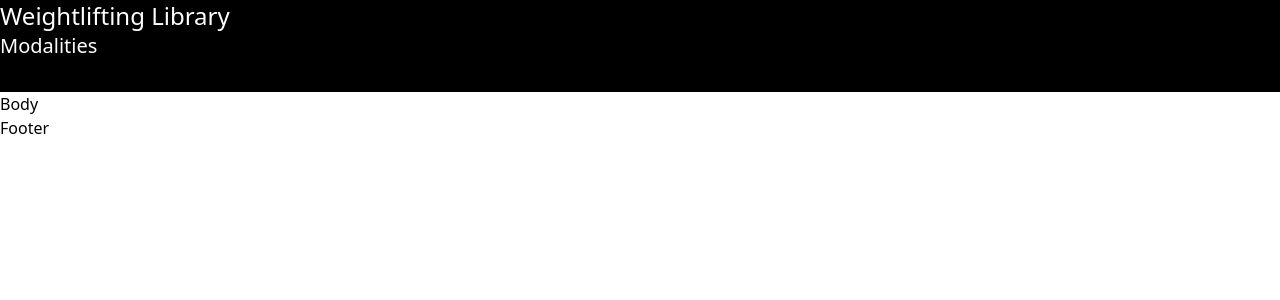
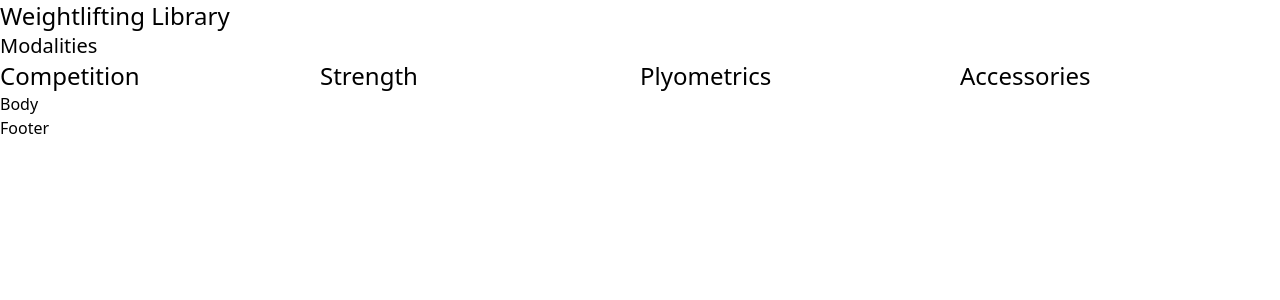
Before and after one commit to jdav892/oly-lib, a React (Vite) app in the folder frontend/: page / in a window 1280 px wide. Shown: the top 300 px of the page. Built offline with nearby package versions, Linux system fonts and the light colour scheme.

Commit message:
feat: creates more of an outline for the navbar

```diff
--- a/frontend/src/components/Header.tsx
+++ b/frontend/src/components/Header.tsx
@@ -5,7 +5,7 @@ type Props = {}
 
 const Header = (props: Props) => {
   return (
-  <header className="bg-black text-2xl text-white">
+  <header className="text-2xl">
     <h1>Weightlifting Library</h1>
     <Navbar />
   </header>
--- a/frontend/src/components/sections/Navbar.tsx
+++ b/frontend/src/components/sections/Navbar.tsx
@@ -4,24 +4,30 @@ type Props = {}
 
 const Navbar = (props: Props) => {
   return (
-    <nav className="text-white">
+    <nav>
       <h2 className="text-xl">Modalities</h2>
+      <div className="grid grid-cols-4">
+      <div>
       <button
-        title="Competition"
+        className="border-solid rounded-md"
+      >Competition</button>
+      </div>
+      <div>
+      <button
         className="rounded-md"
-      />
+      >Strength</button>
+      </div>
+      <div>
       <button
-        title="Strength"
         className="rounded-md"
-      />
+      >Plyometrics</button>
+      </div>
+      <div>
       <button
-        title="Plyometrics"
         className="rounded-md"
-      />
-      <button
-        title="Accessory"
-        className="rounded-md"
-      />
+      >Accessories</button>
+      </div>
+      </div>
     </nav>
   )
 }
```
